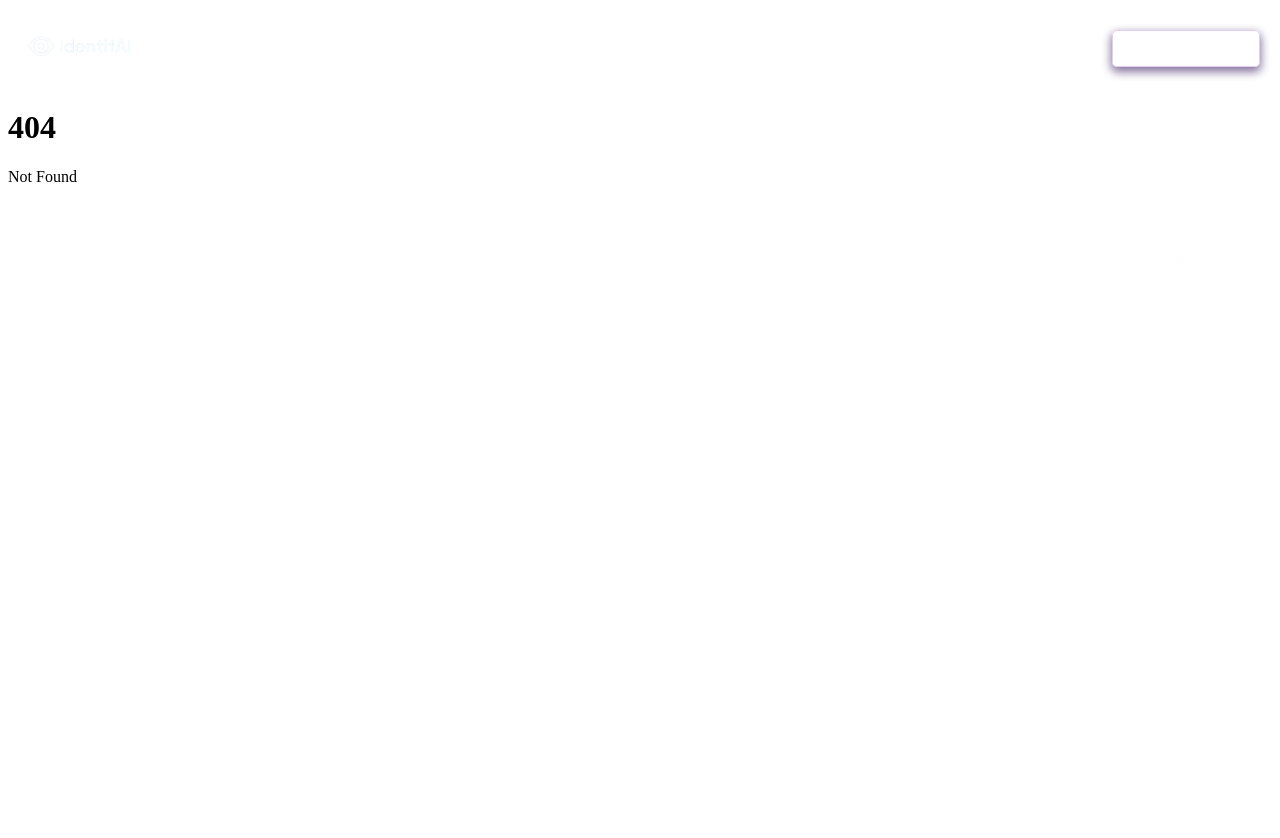
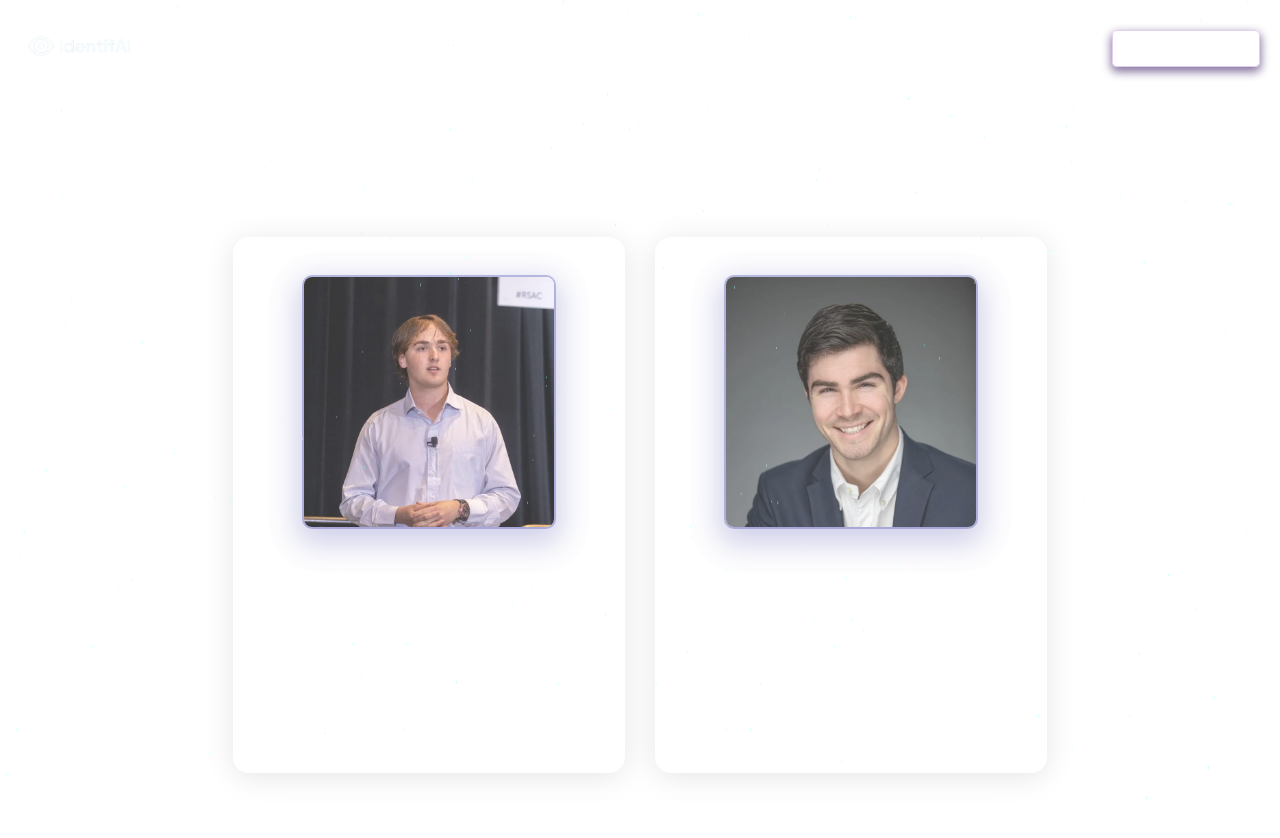
Before and after one commit to izzyhandkammer/IdentifAI-landingpage, a SvelteKit app: page /team in a window 1280 px wide. Before the commit this address had no page. Shown: the top 838 px of the page. Before the commit the page ends 800 px from the top, so only its background shows below. Built offline with nearby package versions, Linux system fonts and the light colour scheme.

Commit message:
adding page for team members

```diff
--- a/src/routes/+layout.svelte
+++ b/src/routes/+layout.svelte
@@ -9,6 +9,7 @@
 		<h1><a href="https://www.landing.identifai.info/"><img src={logo} alt="logo"/></a></h1>
 	</div>
 	<div class="header-right">
+		<a href="/team"> Team </a>
 		<a href="/contact"> Contact </a>
 		<a href="https://identifai.substack.com/" target="_blank"> Blog </a>
 		<a
--- /dev/null
+++ b/src/routes/team/+page.svelte
@@ -0,0 +1,251 @@
+<script>
+  import { onMount, onDestroy } from "svelte";
+  let favicon = "/eyecon.png";
+  let pVann = "/pvann.jpeg";
+  let jMarciano = "/jmarciano.jpeg";
+
+  let canvas;
+  let ctx;
+  let particles = [];
+  let particleCount;
+
+  class Particle {
+    constructor() {
+      this.reset();
+      this.y = Math.random() * canvas.height;
+      this.fadeDelay = Math.random() * 600 + 100;
+      this.fadeStart = Date.now() + this.fadeDelay;
+      this.fadingOut = false;
+    }
+
+    reset() {
+      this.x = Math.random() * canvas.width;
+      this.y = Math.random() * canvas.height;
+      this.speed = Math.random() / 5 + 0.1;
+      this.opacity = 1;
+      this.fadeDelay = Math.random() * 600 + 100;
+      this.fadeStart = Date.now() + this.fadeDelay;
+      this.fadingOut = false;
+    }
+
+    update() {
+      this.y -= this.speed;
+      if (this.y < 0) {
+        this.reset();
+      }
+
+      if (!this.fadingOut && Date.now() > this.fadeStart) {
+        this.fadingOut = true;
+      }
+
+      if (this.fadingOut) {
+        this.opacity -= 0.008;
+        if (this.opacity <= 0) {
+          this.reset();
+        }
+      }
+    }
+
+    draw() {
+      ctx.fillStyle = `rgba(${255 - (Math.random() * 255) / 2}, 255, 255, ${this.opacity})`;
+      ctx.fillRect(this.x, this.y, 0.4, Math.random() * 2 + 1);
+    }
+  }
+
+  function initParticles() {
+    particles = [];
+    for (let i = 0; i < particleCount; i++) {
+      particles.push(new Particle());
+    }
+  }
+
+  function animate() {
+    ctx.clearRect(0, 0, canvas.width, canvas.height);
+    particles.forEach((particle) => {
+      particle.update();
+      particle.draw();
+    });
+    requestAnimationFrame(animate);
+  }
+
+  function calculateParticleCount() {
+    return Math.floor((canvas.width * canvas.height) / 6000);
+  }
+
+  function onResize() {
+    if (typeof window !== "undefined") {
+      canvas.width = window.innerWidth;
+      canvas.height = window.innerHeight;
+      particleCount = calculateParticleCount() * 3;
+      initParticles();
+    }
+  }
+
+  onMount(() => {
+    if (typeof window !== "undefined") {
+      ctx = canvas.getContext("2d");
+      canvas.width = window.innerWidth;
+      canvas.height = window.innerHeight;
+      particleCount = calculateParticleCount() * 3;
+      initParticles();
+      animate();
+      window.addEventListener("resize", onResize);
+    }
+  });
+
+  onDestroy(() => {
+    if (typeof window !== "undefined") {
+      window.removeEventListener("resize", onResize);
+    }
+  });
+</script>
+
+<head>
+  <title>IdentifAI</title>
+  <link rel="icon" type="image/x-icon" src={favicon} />
+</head>
+<body>
+  <canvas bind:this={canvas} id="particleCanvas"></canvas>
+  <div class="solution"><h3>Our Team</h3></div>
+  <div class="team">
+    <div class="member">
+      <img src={pVann} alt="pVann" />
+      <h3>Paul Vann: Co-Founder</h3>
+      <p>
+        Paul is a seasoned cybersecurity professional, with experience across
+        numerous emerging markets in the field. He has worked at a wide array of
+        cybersecurity and software development startups, helping to ensure a
+        more secure future for all. Paul additionally is passionate about
+        emerging technologies in the space and was recognized as a Top rated
+        Speaker at the RSA Conference in 2023.
+      </p>
+    </div>
+    <div class="member">
+      <img src={jMarciano} alt="jMarciano" />
+      <h3>Justin Marciano: Co-Founder</h3>
+      <p>
+        Justin is the Co-Founder and CEO of IdentifAI. Studying economics with a
+        concentration in finance at the University of Virginia, he has navigated
+        his way through the venture capital, blockchain, and payment sectors,
+        aligning his career path with his enthusiasm for emerging technologies.
+        Justin currently works in product management and has previously worked
+        at Stepstone Group as a VC & Growth Analyst.
+      </p>
+    </div>
+  </div>
+</body>
+
+<style>
+  canvas#particleCanvas {
+    position: fixed;
+    pointer-events: none;
+    animation: load 0.4s ease-in-out forwards;
+    z-index: 1;
+    top: 0;
+    right: 0;
+    bottom: 0;
+    left: 0;
+  }
+  @keyframes load {
+    0% {
+      opacity: 0;
+    }
+    100% {
+      opacity: 1;
+    }
+  }
+
+  .team {
+    display: flex;
+    flex-direction: row;
+    justify-content: center;
+    align-items: center;
+    margin: 20px;
+    gap: 30px;
+  }
+  .member {
+    background: rgba(255, 255, 255, 0.03);
+    border-radius: 16px;
+    box-shadow: 0 4px 30px rgba(0, 0, 0, 0.1);
+    backdrop-filter: blur(4.4px);
+    -webkit-backdrop-filter: blur(4.4px);
+    border: 1px solid rgba(255, 255, 255, 0.16);
+    width: fit-content;
+    max-width: fit-content;
+    align-items: center;
+    display: flex;
+    flex-direction: column;
+  }
+  .member img {
+    border-radius: 5%;
+    width: 300px;
+    aspect-ratio: 1/1;
+    overflow: hidden;
+    width: 250px;
+    border-radius: 8px;
+    box-shadow:
+      rgba(62, 63, 168, 0.3) 0px 10px 30px 8px,
+      rgba(62, 63, 168, 0.4) 0px 0px 0px 2px;
+    margin: 10%;
+    opacity: 0.8;
+  }
+
+  .member h3 {
+    color: white;
+    margin: 0;
+  }
+
+  .member p {
+    color: white;
+    margin: 10px;
+    width: 350px;
+    padding: 10px;
+  }
+
+  .solution {
+    justify-self: center;
+  }
+  .solution h3 {
+    text-align: center;
+    color: white;
+    font-size: 60px;
+    margin-top: 60px;
+    margin-bottom: 20px;
+  }
+  .solution h4 {
+    color: white;
+    font-size: 20px;
+    margin-top: 20px;
+    margin-bottom: 20px;
+  }
+
+  /* -- ↓ ↓ ↓ some responsiveness ↓ ↓ ↓ -- */
+
+  @media (max-width: 1000px) {
+    body {
+      align-items: flex-start;
+      overflow: auto;
+    }
+    .team {
+      flex-direction: column;
+    }
+    .team .member {
+      width: 50%;
+    }
+    .team .member img {
+      width: 85%;
+    }
+    .team .member p {
+      width: 85%;
+    }
+    .team .member h3 {
+      width: 85%;
+    }
+  }
+
+  @media (max-width: 500px) {
+    .team .member {
+      width: 90%;
+    }
+  }
+</style>
```
Also changed, not shown: src/routes/+page.svelte (+0 -77 lines).
